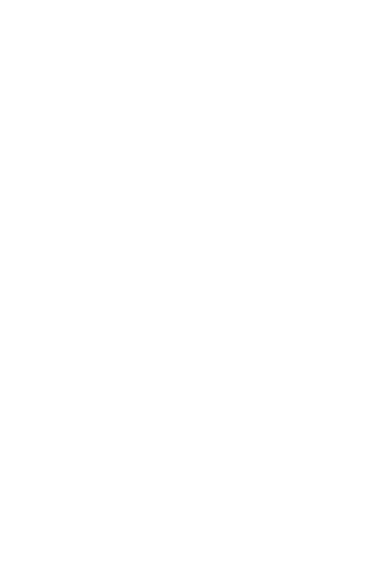
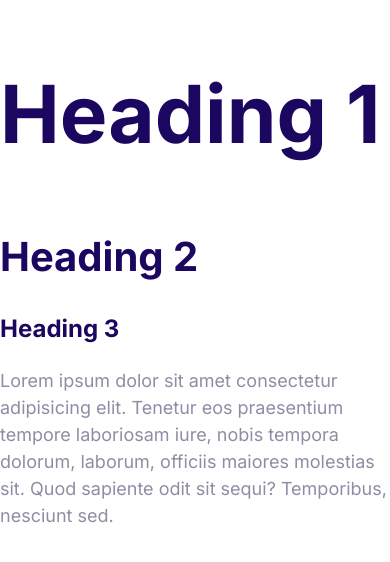
Before and after one commit to MahimaKumar64/Mahima, a plain HTML site: page index.html in a window 390 px wide. Drawn offline with Linux system fonts and the light colour scheme.

Commit message:
define font styles and sizes

```diff
--- a/css/styles.css
+++ b/css/styles.css
@@ -5,3 +5,50 @@
   --color-headings: #1b0760;
   --color-body: #918ca4;
 }
+
+html {
+  font-size: 62.5%;
+}
+
+body {
+  font-family: Inter, "Arial Narrow Bold", sans-serif;
+  color: var(--color-body);
+  line-height: 1.5;
+  font-size: 2.4rem;
+}
+
+h1,
+h2,
+h3 {
+  color: var(--color-headings);
+  margin-bottom: 2rem;
+}
+h1 {
+  font-size: 7rem;
+}
+
+h2 {
+  font-size: 4rem;
+}
+
+h3 {
+  font-size: 2.5rem;
+}
+
+@media screen and (max-width: 1024px) {
+  body {
+    font-size: 1.8rem;
+  }
+
+  h1 {
+    font-size: 8rem;
+  }
+
+  h2 {
+    font-size: 4rem;
+  }
+
+  h3 {
+    font-size: 2.4rem;
+  }
+}
--- a/index.html
+++ b/index.html
@@ -4,8 +4,24 @@
     <meta charset="UTF-8" />
     <meta name="viewport" content="width=device-width, initial-scale=1.0" />
     <title>Document</title>
+    <link rel="preconnect" href="https://fonts.googleapis.com" />
+    <link rel="preconnect" href="https://fonts.gstatic.com" crossorigin />
+    <link
+      href="https://fonts.googleapis.com/css2?family=Inter:ital,opsz,wght@0,14..32,100..900;1,14..32,100..900&display=swap"
+      rel="stylesheet"
+    />
     <link rel="stylesheet" href="css/styles.css" />
     <link rel="stylesheet" href="css/normalize.css" />
   </head>
-  <body></body>
+  <body>
+    <h1>Heading 1</h1>
+    <h2>Heading 2</h2>
+    <h3>Heading 3</h3>
+    <p>
+      Lorem ipsum dolor sit amet consectetur adipisicing elit. Tenetur eos
+      praesentium tempore laboriosam iure, nobis tempora dolorum, laborum,
+      officiis maiores molestias sit. Quod sapiente odit sit sequi? Temporibus,
+      nesciunt sed.
+    </p>
+  </body>
 </html>
```
Also changed, not shown: css/normalize.css.
